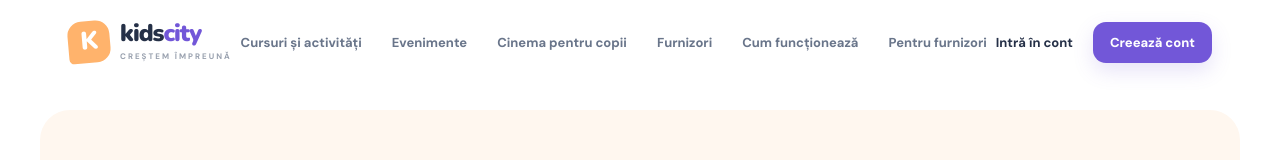
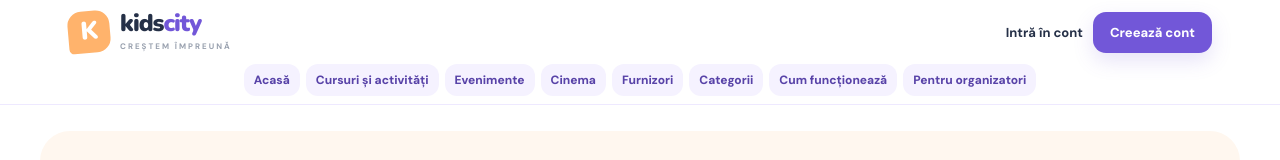
Before and after one commit to claudiamilovan9-svg/Kidscity-, a Next.js app: page / in a window 1280 px wide. Shown: the top 160 px of the page. Built offline with nearby package versions, Linux system fonts and the light colour scheme; no server answers; the database is empty.

Commit message:
Add persistent global KidsCity navigation to all pages

```diff
--- a/app/layout.tsx
+++ b/app/layout.tsx
@@ -1,4 +1,5 @@
 import type { Metadata } from "next";
+import Link from "next/link";
 import "./globals.css";
 
 export const metadata: Metadata = {
@@ -6,10 +7,36 @@ export const metadata: Metadata = {
   description: "Grădinițe, sport, artă, cursuri și experiențe pentru copii în Timișoara și împrejurimi."
 };
 
+const links = [
+  ["/", "Acasă"], ["/activitati", "Cursuri și activități"], ["/evenimente", "Evenimente"],
+  ["/cinema-pentru-copii", "Cinema"], ["/furnizori", "Furnizori"],
+  ["/#categorii", "Categorii"], ["/#cum-functioneaza", "Cum funcționează"], ["/#furnizori", "Pentru organizatori"]
+];
+
 export default function RootLayout({ children }: Readonly<{ children: React.ReactNode }>) {
   return (
     <html lang="ro">
-      <body>{children}</body>
+      <body>
+        <style>{`
+          .kc-global-header {position:sticky;top:0;z-index:100;background:#fff;border-bottom:1px solid #eee9ff;}
+          .kc-global-header .site-header {height:auto;min-height:64px;gap:12px;flex-wrap:wrap;padding-top:10px;padding-bottom:10px;}
+          .kc-global-header .header-actions {margin-left:auto;gap:10px;}
+          .kc-global-links {display:flex;flex-wrap:wrap;justify-content:center;gap:6px;max-width:1200px;margin:auto;padding:0 12px 8px;}
+          .kc-global-links a {padding:8px 10px;border-radius:12px;background:#f5f2ff;color:#5843a8;font-size:12px;font-weight:800;}
+          .kc-global-links a:focus-visible {outline:2px solid #7257d8;}
+          main > header.site-header, main > nav.mobile-nav {display:none;}
+          html {scroll-padding-top:170px;}
+          @media(max-width:800px){.kc-global-links {display:grid;grid-template-columns:repeat(4,minmax(0,1fr));gap:4px;}.kc-global-links a{text-align:center;font-size:10px;padding:7px 3px;}.kc-global-header .site-header{padding-left:12px;padding-right:12px;}}
+        `}</style>
+        <div className="kc-global-header">
+          <header className="site-header">
+            <Link className="brand" href="/"><span className="brand-mark">K</span><span>kids<span className="brand-city">city</span><small>CREȘTEM ÎMPREUNĂ</small></span></Link>
+            <div className="header-actions"><Link className="login-link" href="/autentificare">Intră în cont</Link><Link className="button button-small" href="/inscriere">Creează cont</Link></div>
+          </header>
+          <nav className="kc-global-links" aria-label="Navigare principală">{links.map(([href,label])=><Link key={href} href={href}>{label}</Link>)}</nav>
+        </div>
+        {children}
+      </body>
     </html>
   );
 }
```
